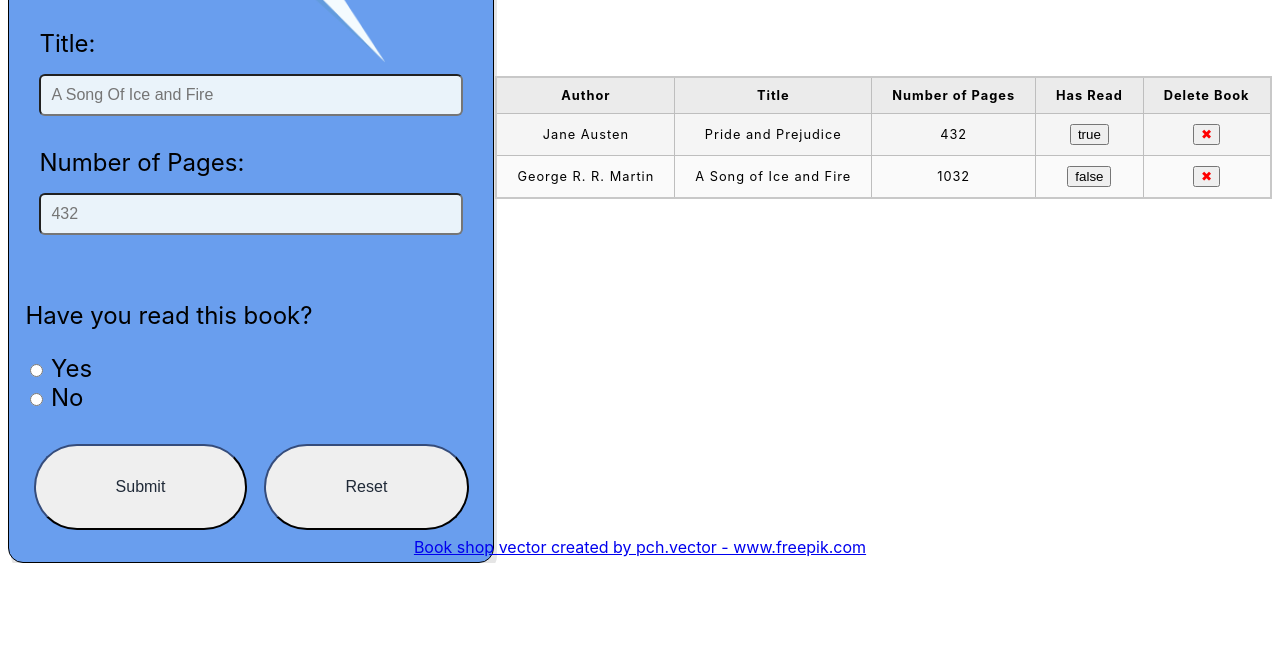
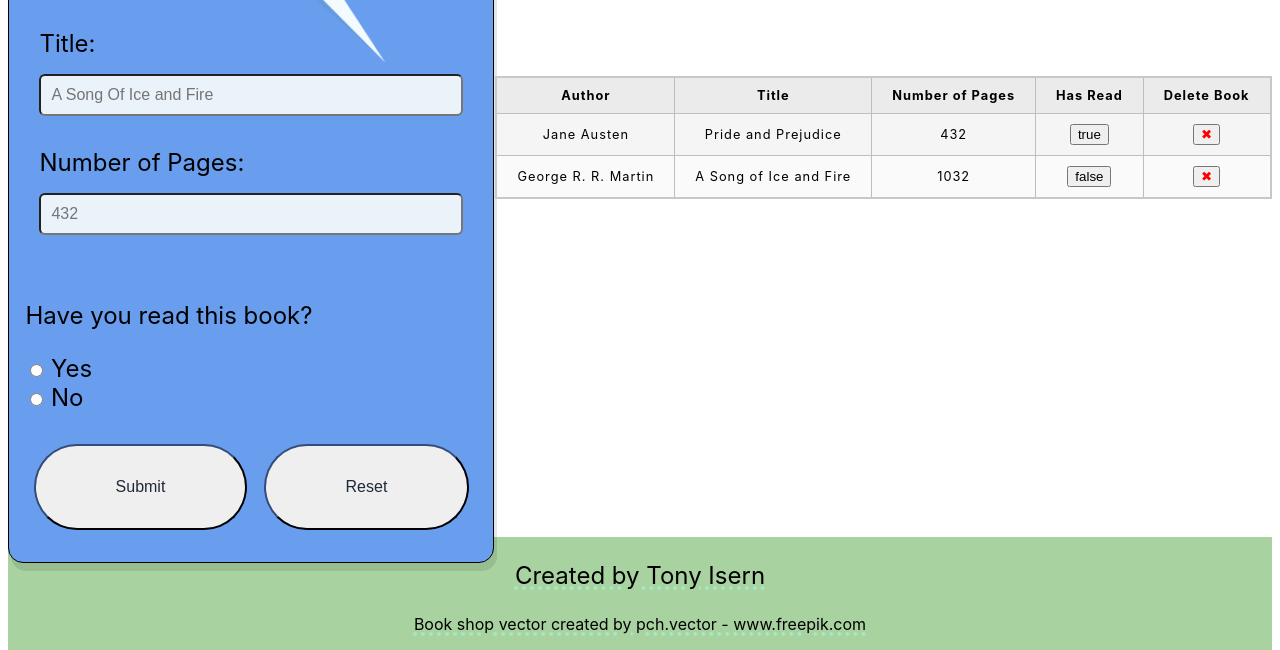
Before and after one commit to OptimisticTrousers/library, a plain HTML site: page index.html in a window 1280 px wide. Shown: the part 271-921 px from the top of the page. Before the commit the page ends 834 px from the top, so only its background shows below. Drawn offline with Linux system fonts and the light colour scheme; a web font is replaced by a local one.

Commit message:
Adding a footer

```diff
--- a/index.html
+++ b/index.html
@@ -60,6 +60,9 @@
     </div>
     </main>
   <footer>
+    <a href="https://github,com/OptimisticTrousers">
+      <p>Created by Tony Isern</p>
+    </a>
     <a href="https://www.freepik.com/vectors/book-shop">Book shop vector created by pch.vector - www.freepik.com</a>
   </footer>
 	<script src="script.js"></script>
--- a/style.css
+++ b/style.css
@@ -25,10 +25,6 @@ main {
     flex-direction: row-reverse;
     justify-content: space-around;
     align-items: center;
-}
-
-footer{
-    text-align: center;
 }
 
 td, th {
@@ -107,6 +103,24 @@ fieldset input{
     font-size: 16px;
     background-color: #eaf3fa;
 }
+
+footer{
+    display: flex;
+    flex-direction: column;
+    align-items: center;
+    background-color: #a8d2a0;
+    padding-bottom: 1rem;
+}
+
+a{
+    text-decoration: underline;
+    color: black;
+    text-decoration-style: dotted;
+    text-decoration-thickness: 4px;
+    text-decoration-color: #A7E8BD;
+    cursor: pointer;
+}
+
 
 fieldset {
     border: 0;
```
